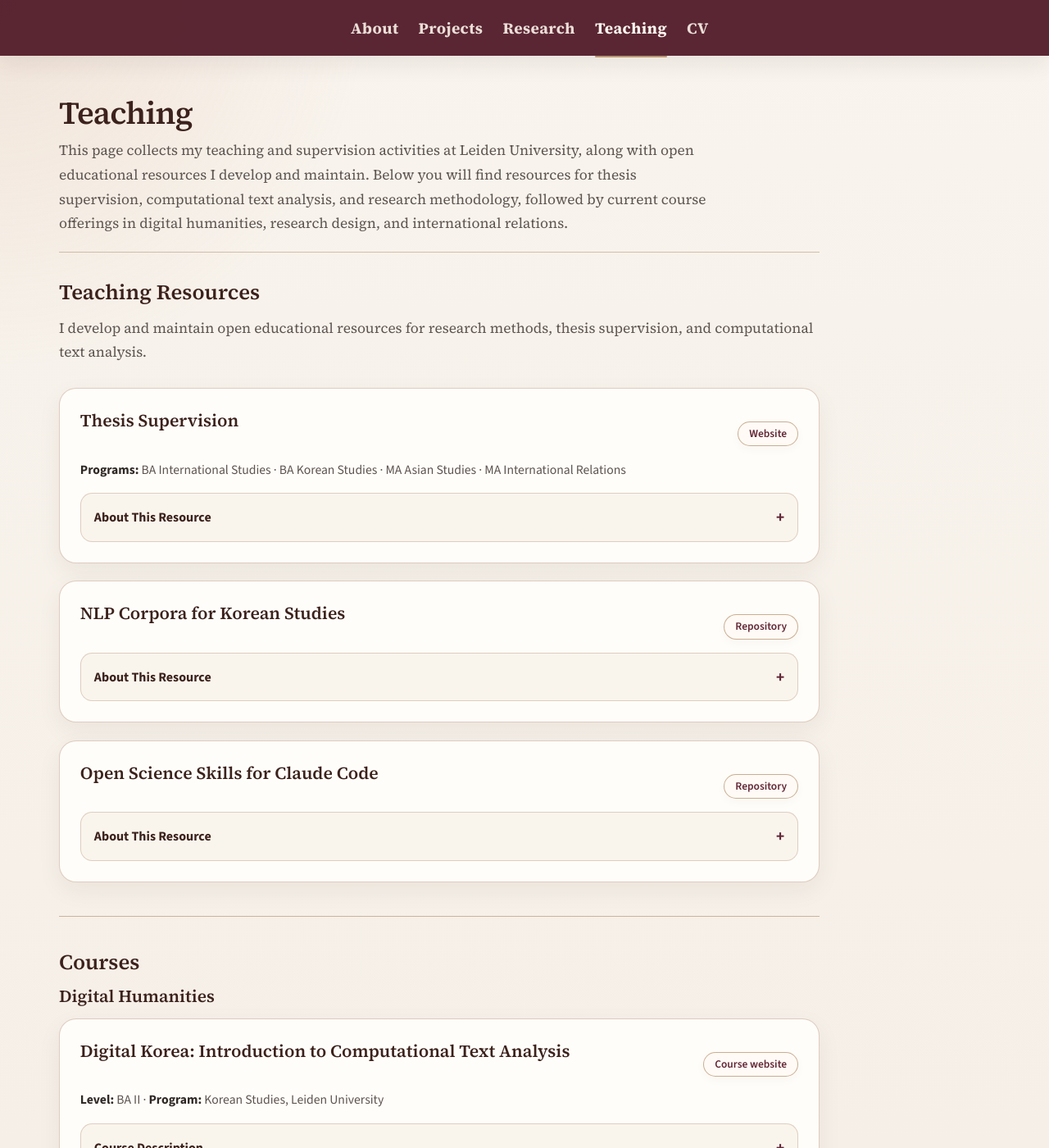
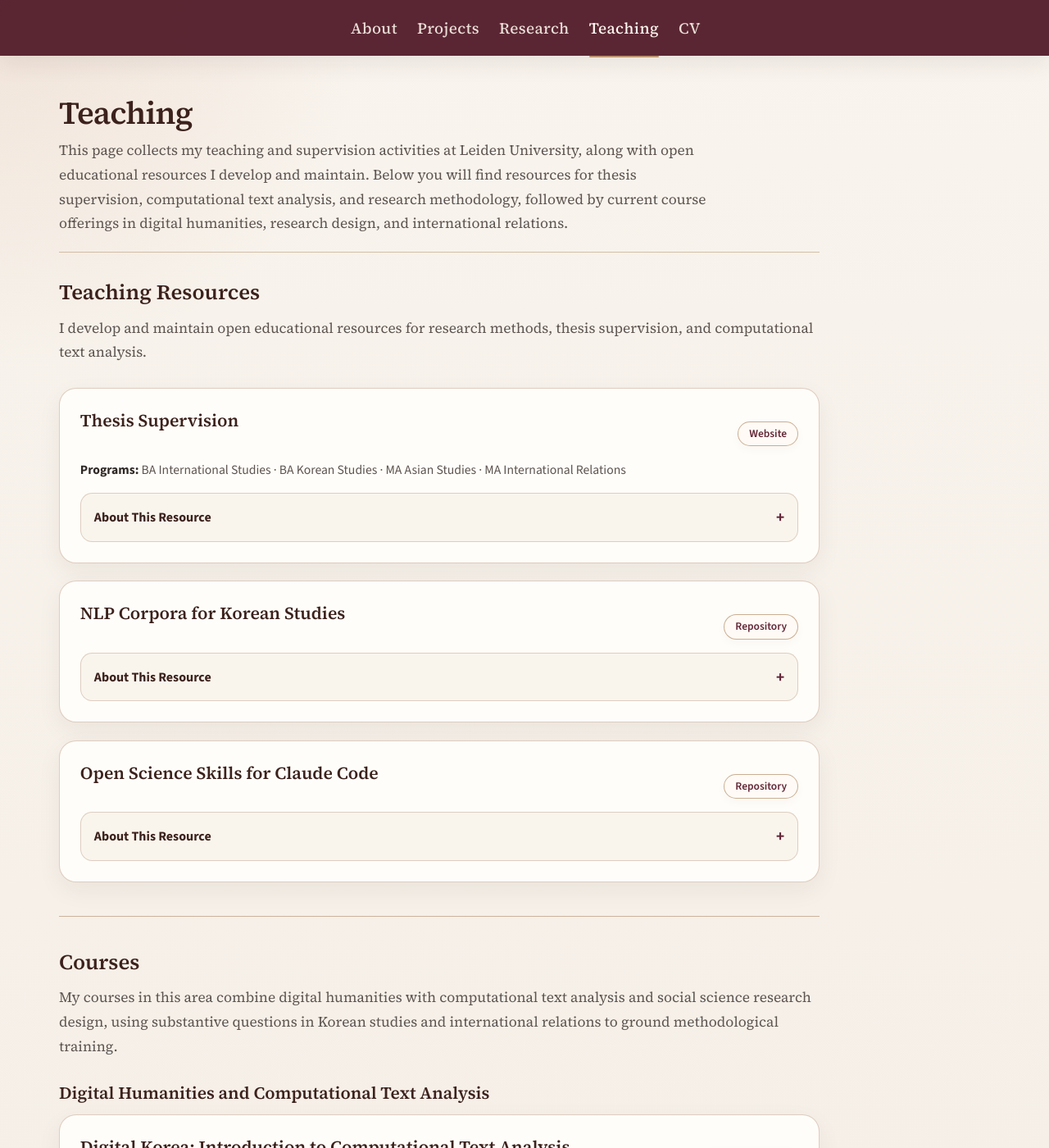
Before and after one commit to scdenney/scdenney.github.io, a Jekyll site: the page built from teaching.md, in a window 1280 px wide and 1400 px high. Shown: the whole window at 82% size. Built offline with Jekyll 4.4.1, drawn with Linux system fonts in a browser that asks for light colours.

Commit message:
Polish nav weight and teaching structure

```diff
--- a/assets/css/style.css
+++ b/assets/css/style.css
@@ -214,7 +214,7 @@ hr {
   color: rgba(248, 239, 230, 0.92);
   font-family: var(--font-serif);
   font-size: var(--lead-copy-size);
-  font-weight: 650;
+  font-weight: 500;
   letter-spacing: 0.02em;
   text-decoration: none;
 }
@@ -630,6 +630,7 @@ details ul li {
 
 .research-sidebar {
   grid-column: 2;
+  grid-row: 1;
   position: sticky;
   top: 5.75rem;
   align-self: start;
@@ -637,6 +638,7 @@ details ul li {
 
 .research-content {
   grid-column: 1;
+  grid-row: 1;
   min-width: 0;
 }
 
--- a/teaching.md
+++ b/teaching.md
@@ -66,7 +66,9 @@ permalink: /teaching/
 
 ## Courses
 
-### Digital Humanities
+<p class="page-intro">My courses in this area combine digital humanities with computational text analysis and social science research design, using substantive questions in Korean studies and international relations to ground methodological training.</p>
+
+### Digital Humanities and Computational Text Analysis
 
 <div class="project-card">
 <div class="project-card__header">
```
